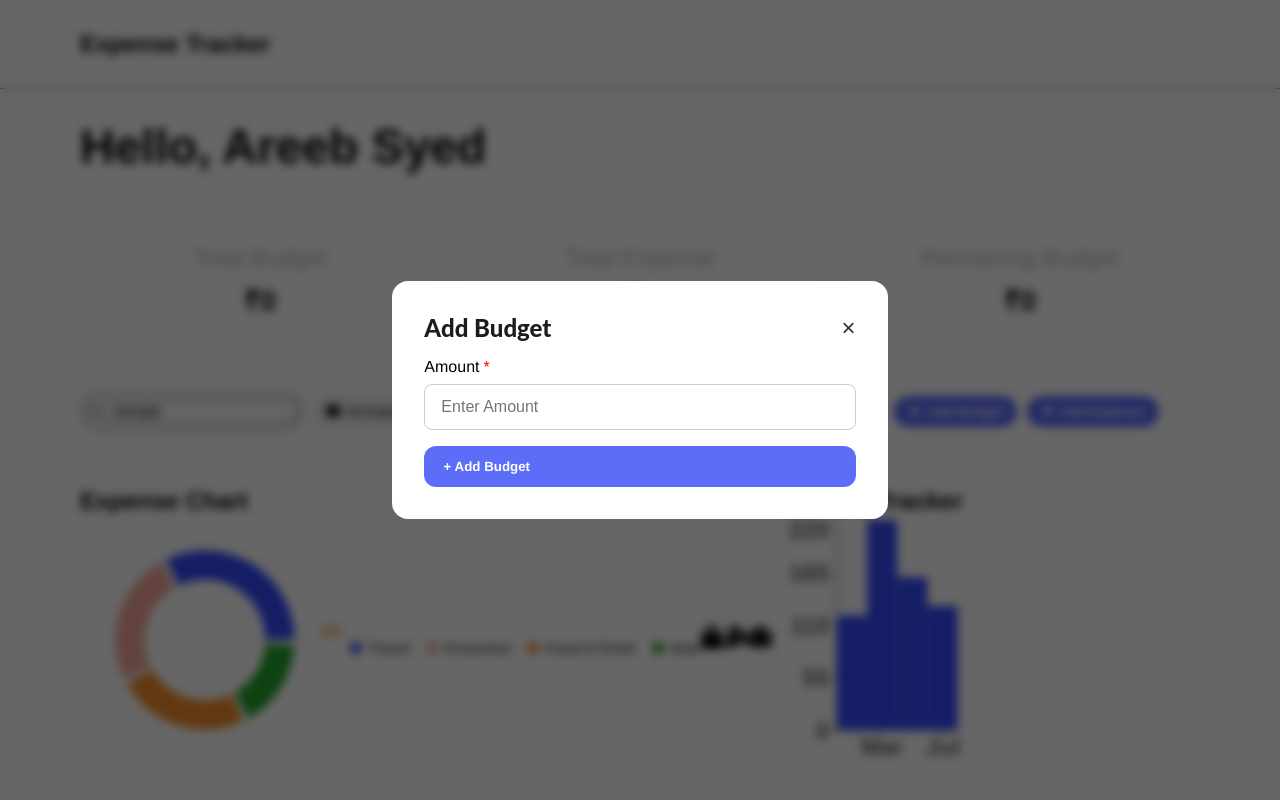
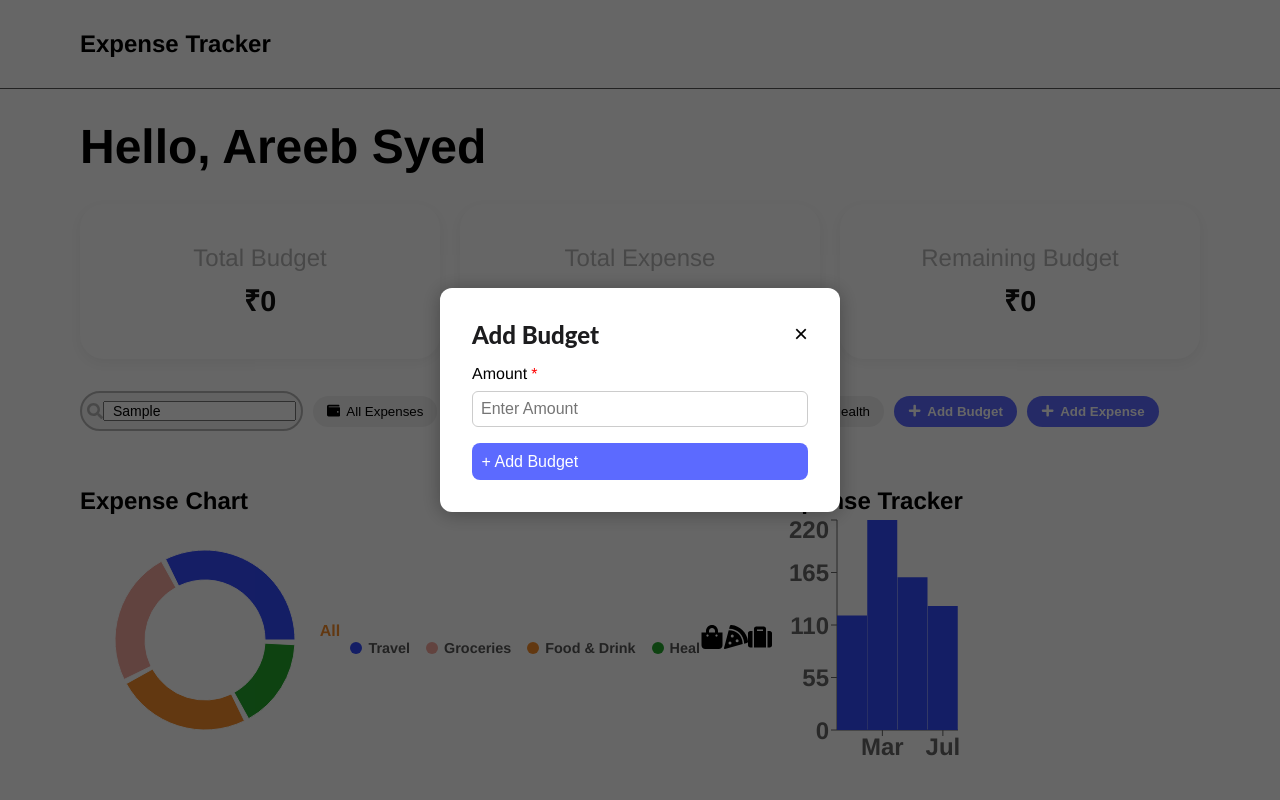
Before and after one commit to SyedA23/Expense-Tracker, a React (Vite) app: page / in a window 1280 px wide. Both pictures are taken after typing "Sample" into the empty fields and a click on the button "Add Budget". Shown: the top 800 px of the page. Built offline with nearby package versions, Linux system fonts and the light colour scheme.

Commit message:
Fixed the issues in budget modal css

```diff
--- a/src/components/AddBudgetModal.css
+++ b/src/components/AddBudgetModal.css
@@ -1,28 +1,30 @@
-.modal {
-  background: white;
-  padding: 2rem;
-  border-radius: 1rem;
-  max-width: 500px;
-  margin: auto;
-}
 .modal-overlay {
   position: fixed;
   top: 0;
   left: 0;
-  right: 0;
-  bottom: 0;
-  backdrop-filter: blur(5px);
+  width: 100%;
+  height: 100%;
+  background: rgba(0, 0, 0, 0.5);
   display: flex;
+  justify-content: center;
   align-items: center;
-  justify-content: center;
-  z-index: 999;
+  z-index: 1000;
+}
+
+.modal {
+  background: white;
+  padding: 2rem;
+  border-radius: 12px;
+  max-width: 400px;
+  width: 100%;
+  box-shadow: 0 2px 20px rgba(0, 0, 0, 0.3);
+  animation: fadeIn 0.2s ease-in-out;
 }
 
 .modal-header {
   display: flex;
   justify-content: space-between;
   align-items: center;
-  margin-bottom: 1.5rem;
 }
 
 .close-btn {
@@ -30,30 +32,35 @@
   border: none;
   font-size: 1.5rem;
   cursor: pointer;
-  color: #333;
 }
 
-/* Input Field */
+.modal-body {
+  margin-top: 1rem;
+  display: flex;
+  flex-direction: column;
+}
+
 .modal-body input {
-  width: 100%;
-  padding: 0.8rem 1rem;
-  border: 1px solid #ccc;
-  border-radius: 8px;
+  padding: 0.5rem;
   margin-top: 0.5rem;
   font-size: 1rem;
+  border-radius: 6px;
+  border: 1px solid #ccc;
 }
+
 .submit-btn {
-  background: #5c6ef8;
+  margin-top: 1rem;
+  background-color: #5c6aff;
   color: #ffffff;
-  font-family: "Arimo";
-  font-weight: 700;
   text-align: left;
+  padding: 0.6rem;
   border: none;
-  padding: 0.8rem 1.2rem;
-  border-radius: 12px;
-  margin-top: 1rem;
-  width: 100%;
+  border-radius: 8px;
+  font-size: 1rem;
+  cursor: pointer;
+  transition: 0.3s ease;
 }
+
 .required {
   color: red;
 }
```
